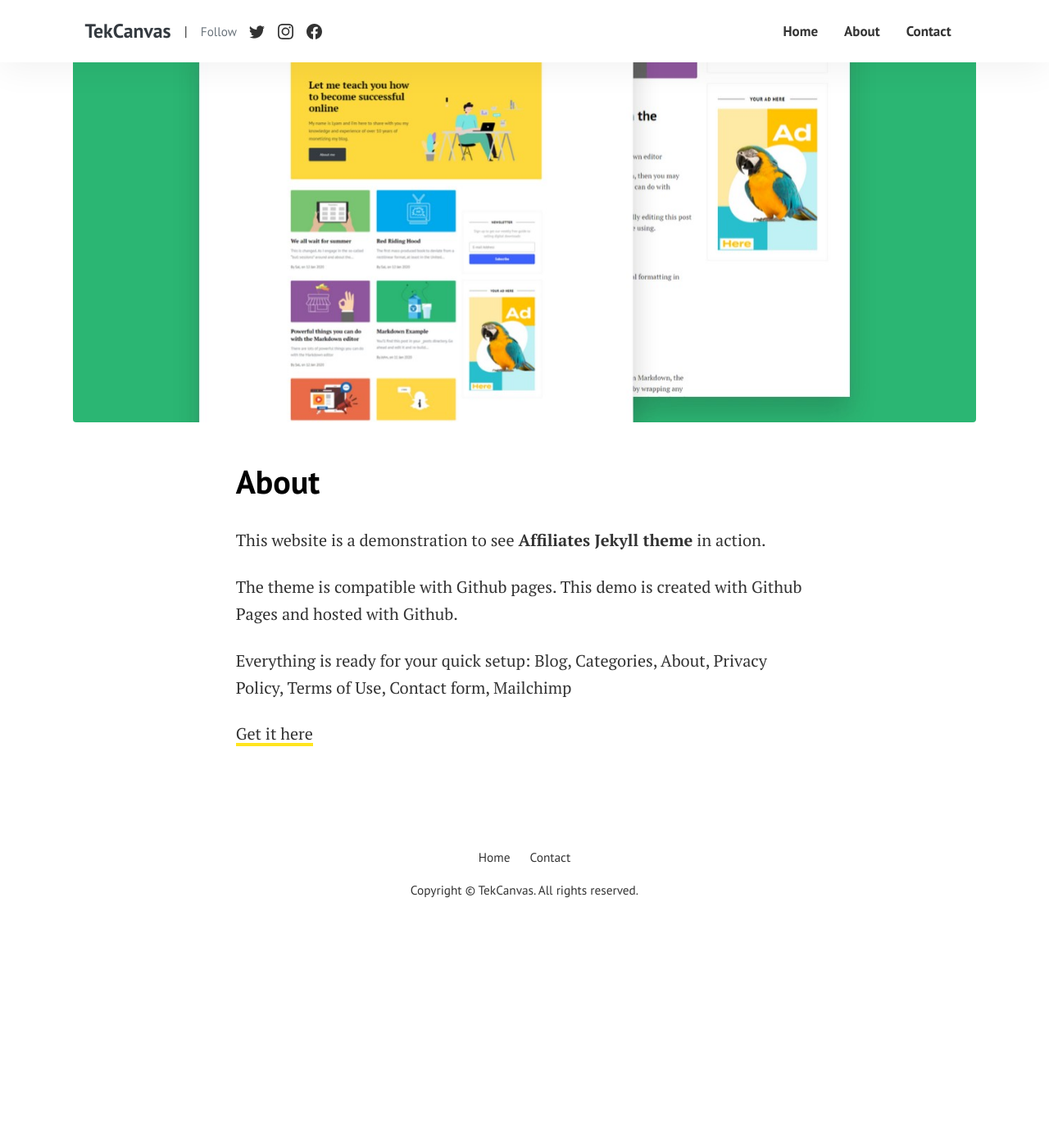
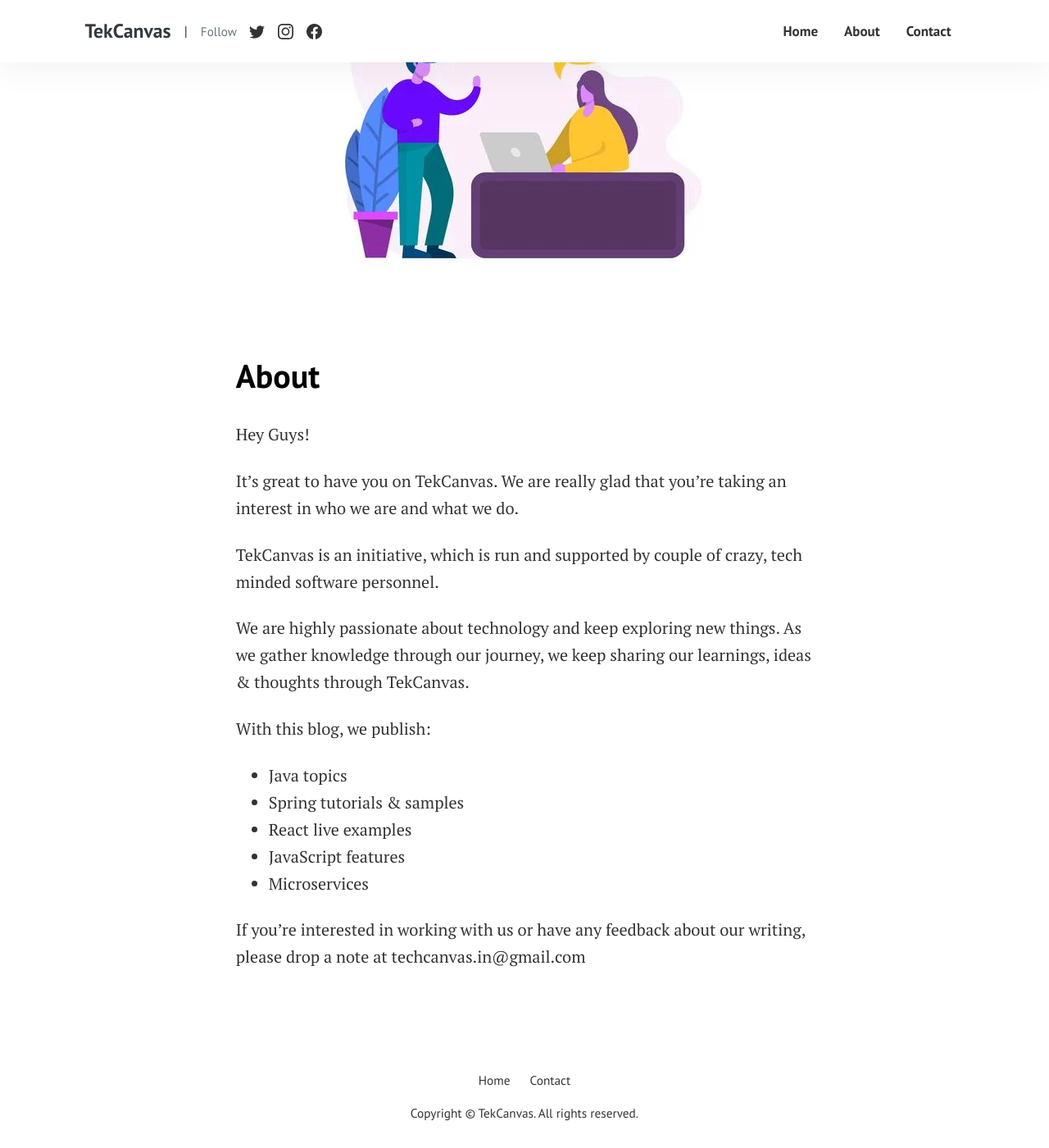
Before and after one commit to tekcanvas/TekCanvas.github.io, a Jekyll site: the page built from pages/about.md, in a window 1280 px wide and 1400 px high, scrolled down 220 px. Shown: the whole window at 82% size. Built offline with Jekyll 4.4.1, drawn with Linux system fonts in a browser that asks for light colours; before the commit the page ends 1348 px from its top, so only the background shows below that.

Commit message:
about us changes

```diff
--- a/pages/about.md
+++ b/pages/about.md
@@ -2,13 +2,24 @@
 layout: page
 title: About
 permalink: "/about/"
-image: assets/images/screenshot.png
+image: assets/images/about-us.png
 ---
 
-This website is a demonstration to see **Affiliates Jekyll theme** in action.
+Hey Guys!
 
-The theme is compatible with Github pages. This demo is created with Github Pages and hosted with Github.
+It’s great to have you on TekCanvas. We are really glad that you’re taking an interest in who we are and what we do.
 
-Everything is ready for your quick setup: Blog, Categories, About, Privacy Policy, Terms of Use, Contact form, Mailchimp
+TekCanvas is an initiative, which is run and supported by couple of crazy, tech minded software personnel.
 
-[Get it here](https://bootstrapstarter.com/jekyll-theme-memoirs/)
+We are highly passionate about technology and keep exploring new things. As we gather knowledge through our journey, we keep sharing our learnings, ideas & thoughts through TekCanvas.
+
+With this blog, we publish:
+
+ * Java topics
+ * Spring tutorials & samples
+ * React live examples
+ * JavaScript features
+ * Microservices
+
+If you’re interested in working with us or have any feedback about our writing, please drop a note at
+techcanvas.in@gmail.com
```
Also changed, not shown: assets/images/about-us.png (added), assets/images/screenshot.png (deleted).
